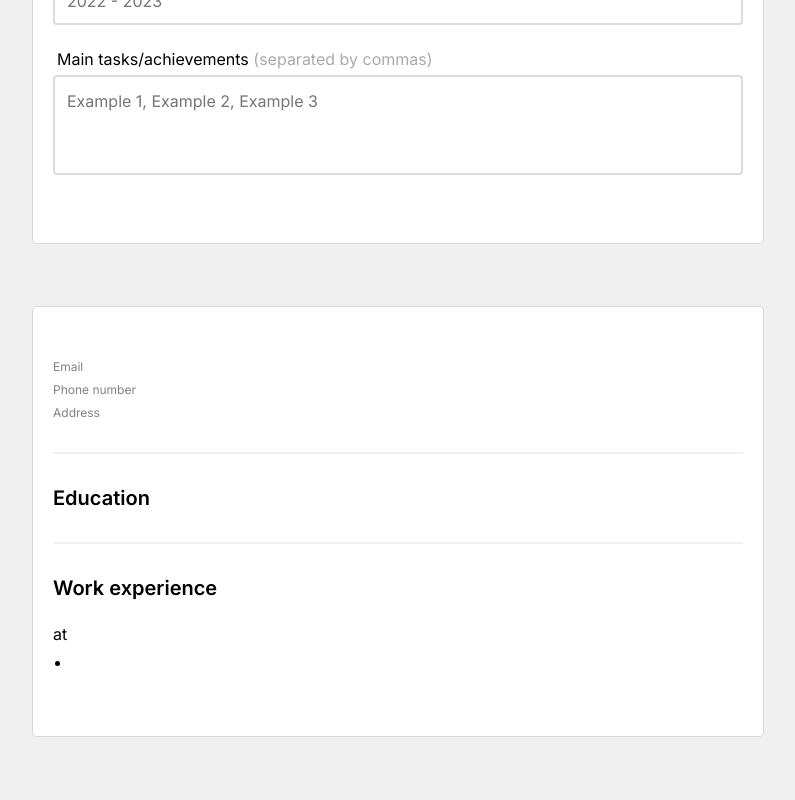
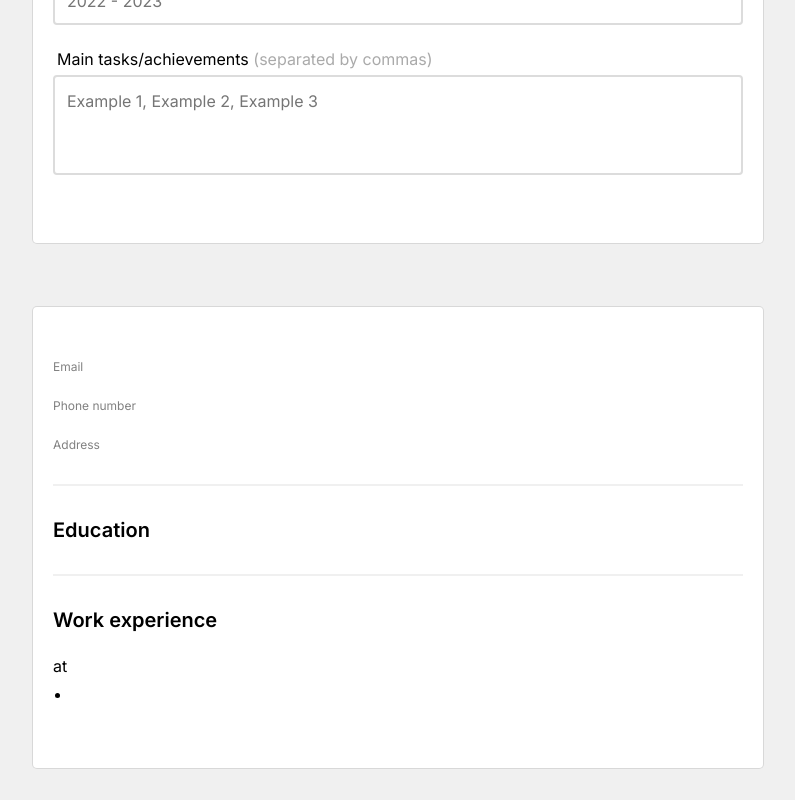
Before and after one commit to nelrnd/react-cv-application, a React (Create React App) app: page / in a window 1280 px wide. Shown: the part 1256-2056 px from the top of the page, without its empty margins (242-1037 px from the left). Before the commit the page ends 2024 px from the top, so only its background shows below. Built offline with nearby package versions, Linux system fonts and the light colour scheme.

Commit message:
Add more space between general view section infos

```diff
--- a/src/components/GeneralViewSection.js
+++ b/src/components/GeneralViewSection.js
@@ -8,14 +8,20 @@ class GeneralViewSection extends Component {
         <h1>{fullName}</h1>
         <h2>{jobTitle}</h2>
 
+        <div>
           <p className="small">Email</p>
           <p>{email}</p>
+        </div>
 
+        <div>
           <p className="small">Phone number</p>
           <p>{phone}</p>
+        </div>
 
+        <div>
           <p className="small">Address</p>
           <p>{address}</p>
+        </div>
       </div>
     );
   }
--- a/src/styles.css
+++ b/src/styles.css
@@ -79,6 +79,10 @@ body {
   margin: 32px 0;
 }
 
+.view-section > div {
+  margin-bottom: 24px;
+}
+
 .view-section h1 {
   font-size: 32px;
   font-weight: 600;
```
Lines whose indentation alone changed are shown as unchanged.
